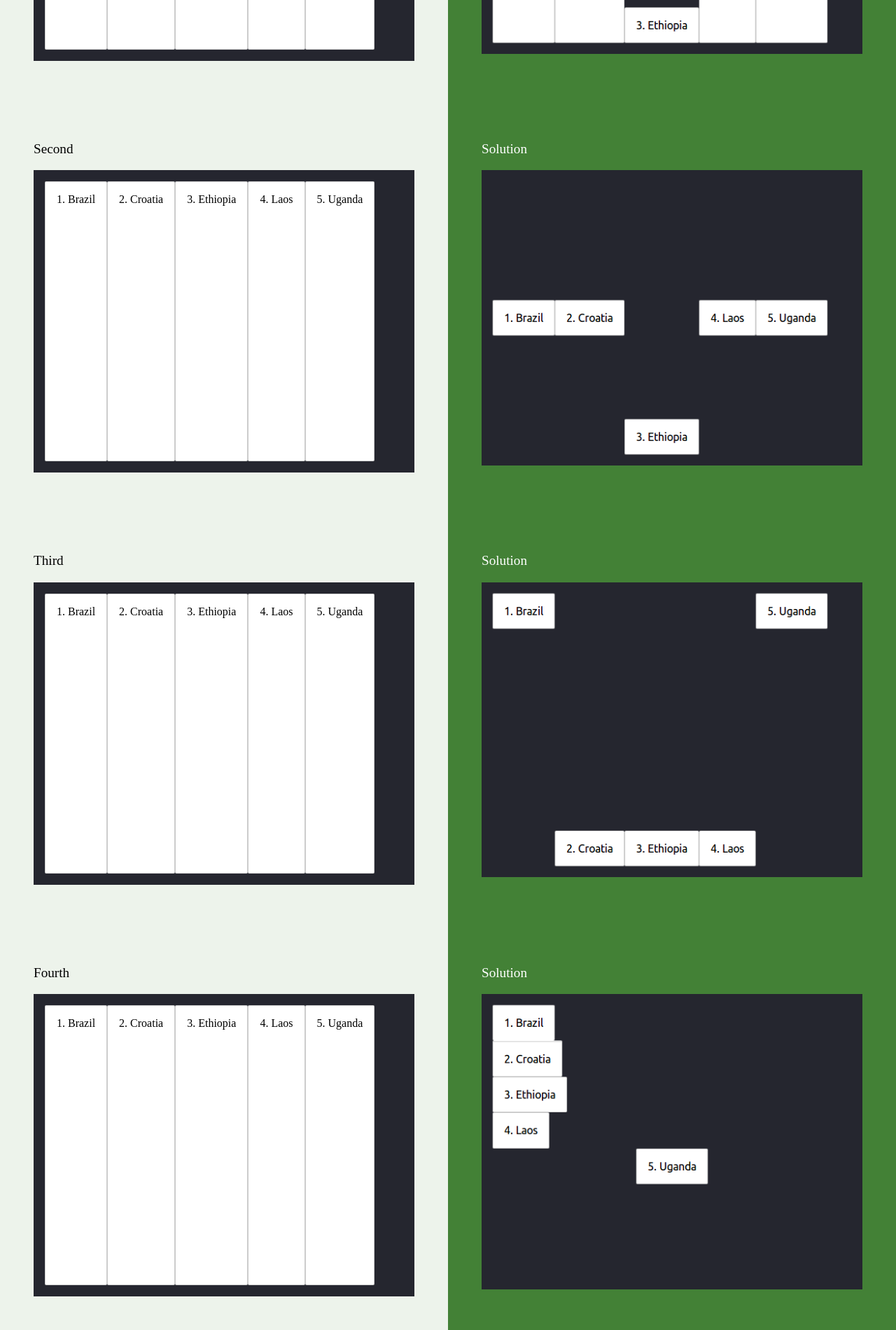
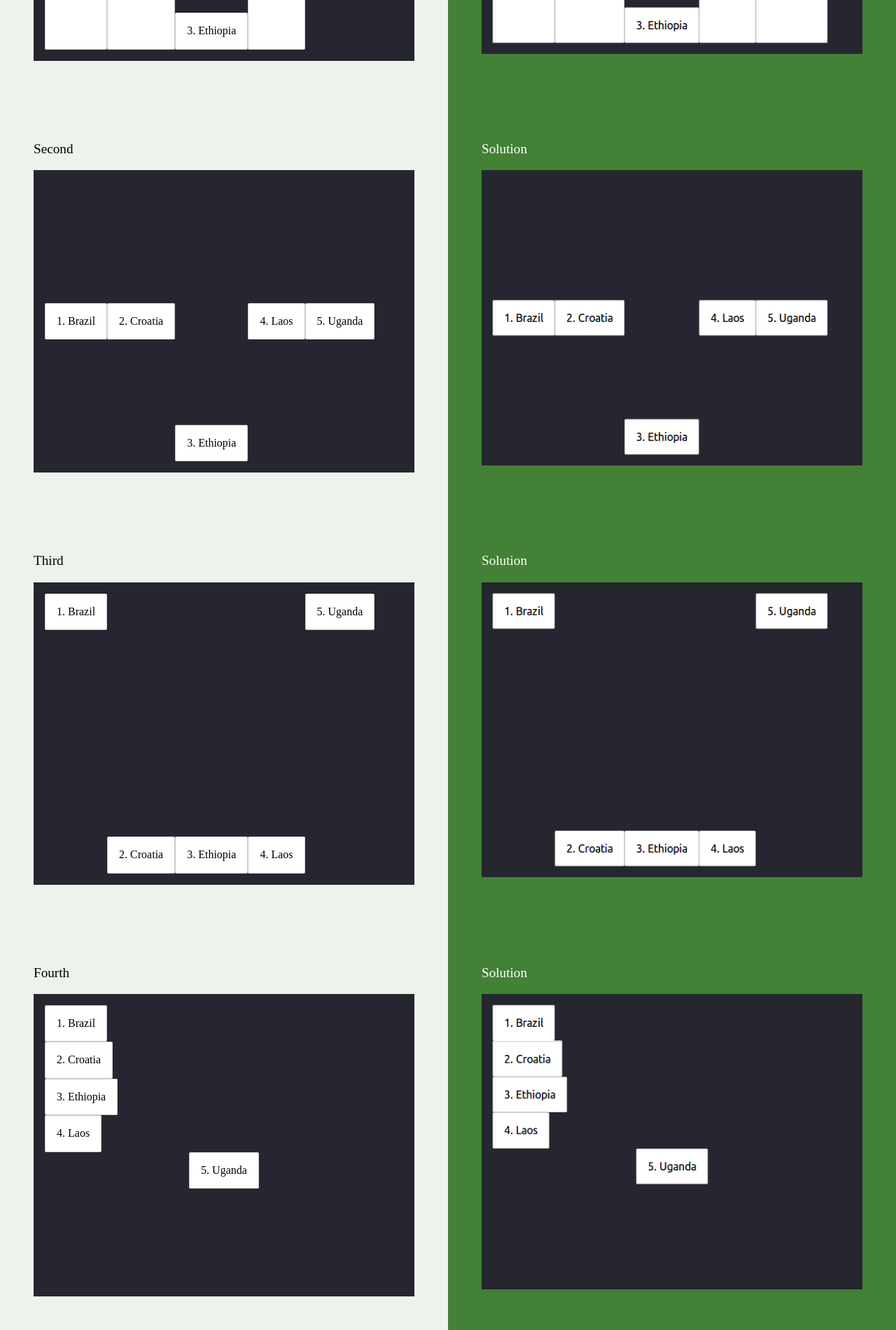
Before and after one commit to Hussein-dev-prog/HTML-CSS-GIT, a website: page week-2/15-align-self/index.html in a window 1280 px wide. Shown: the part 637-2537 px from the top of the page at 70% size. Drawn offline with Linux system fonts and the light colour scheme.

Commit message:
Completed 15-align-self

```diff
--- a/week-2/15-align-self/flexbox.css
+++ b/week-2/15-align-self/flexbox.css
@@ -3,3 +3,30 @@
 }
 
 /* Add your own CSS code below */
+.countries--first>.country--ethiopia{
+  align-items: flex-end;
+  align-self:flex-end;
+
+}
+.countries--second{
+align-items: center;
+}
+.countries--second> .country--ethiopia{
+align-self: flex-end;
+}
+.countries--second>.country--uganda{
+  align-self:center;
+}
+.countries--third{
+  align-items:flex-end;
+  }
+  .countries--third>.country--brazil,.country--uganda{
+    align-self: flex-start;
+  }
+  .countries--fourth{
+    align-items:flex-start;
+    flex-direction: column;
+    }
+    .countries--fourth>.country--uganda{
+      align-self: center;
+    }
--- a/week-2/15-align-self/index.html
+++ b/week-2/15-align-self/index.html
@@ -4,8 +4,8 @@
     <meta charset="utf-8" />
     <meta name="viewport" content="width=device-width, initial-scale=1" />
     <title>15 - Align Self - HTML, CSS and Git Exercises</title>
-    <link rel="stylesheet" href="/css/normalize.css" />
-    <link rel="stylesheet" href="/css/week2.css" />
+    <link rel="stylesheet" href="../../css/normalize.css" />
+    <link rel="stylesheet" href="../../css/week2.css" />
     <link rel="stylesheet" href="flexbox.css" />
   </head>
 
@@ -34,7 +34,7 @@
         </div>
         <div class="solution">
           <h3 class="solution__title">Solution</h3>
-          <img class="solution__image" src="/images/15/solution-1.png" />
+          <img class="solution__image" src="../../images/15/solution-1.png" />
         </div>
       </div>
       <div class="panel">
@@ -50,7 +50,7 @@
         </div>
         <div class="solution">
           <h3 class="solution__title">Solution</h3>
-          <img class="solution__image" src="/images/15/solution-2.png" />
+          <img class="solution__image" src="../../images/15/solution-2.png" />
         </div>
       </div>
       <div class="panel">
@@ -66,7 +66,7 @@
         </div>
         <div class="solution">
           <h3 class="solution__title">Solution</h3>
-          <img class="solution__image" src="/images/15/solution-3.png" />
+          <img class="solution__image" src="../../images/15/solution-3.png" />
         </div>
       </div>
       <div class="panel">
@@ -82,7 +82,7 @@
         </div>
         <div class="solution">
           <h3 class="solution__title">Solution</h3>
-          <img class="solution__image" src="/images/15/solution-4.png" />
+          <img class="solution__image" src="../../images/15/solution-4.png" />
         </div>
       </div>
     </div>
```
